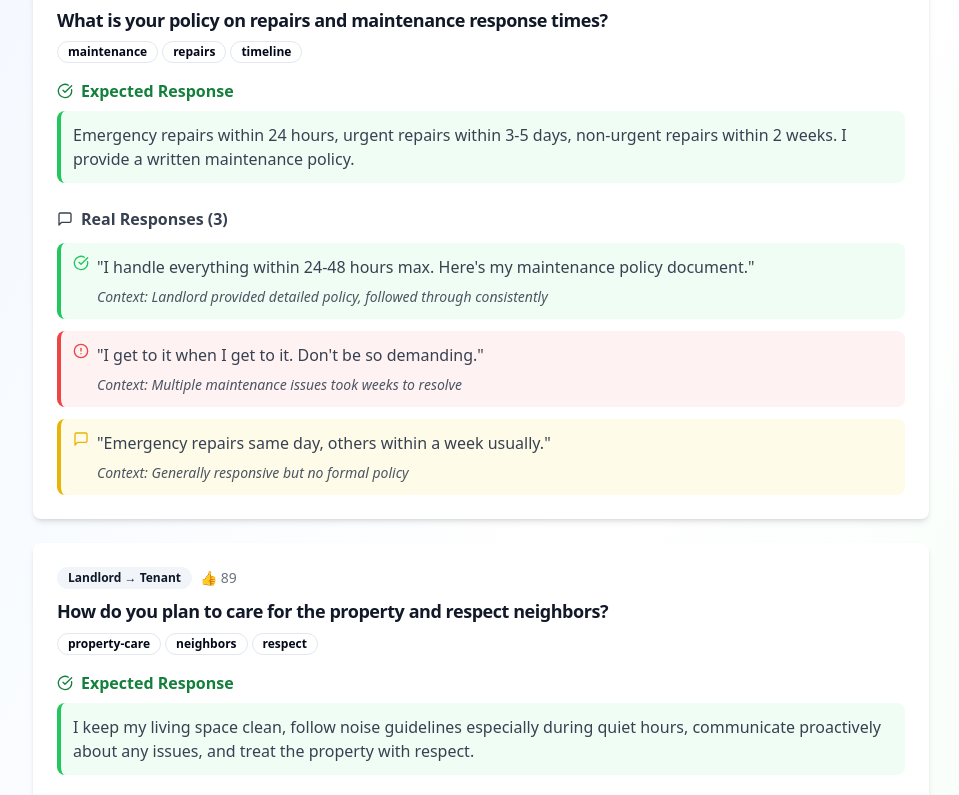
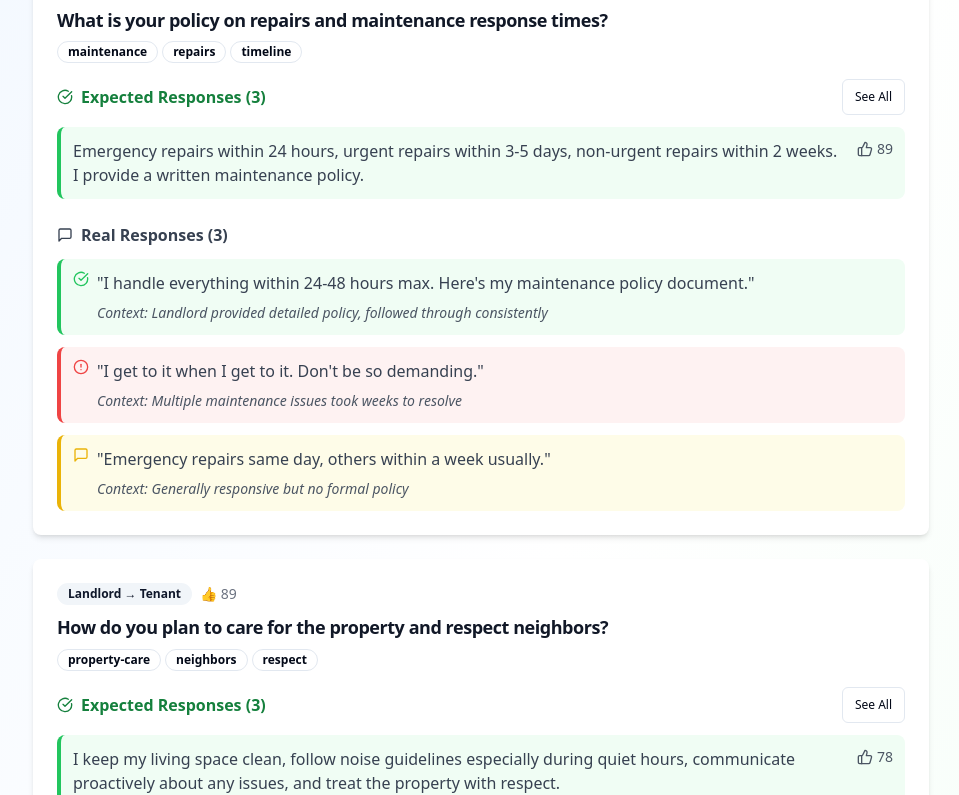
Before and after one commit to Anush01/rent-reality-check-community, a React (Vite) app: page / in a window 1280 px wide. Shown: the part 485-1280 px from the top of the page, without its empty margins (159-1118 px from the left). Built offline with nearby package versions, Linux system fonts and the light colour scheme.

Commit message:
Add thumbs up count and "see all" button
Add thumbs up count to expected responses and a "see all" button to show multiple expected responses.

```diff
--- a/src/pages/Index.tsx
+++ b/src/pages/Index.tsx
@@ -8,13 +8,16 @@ import { Input } from "@/components/ui/input";
 import { Textarea } from "@/components/ui/textarea";
 import { Label } from "@/components/ui/label";
 import { Dialog, DialogContent, DialogDescription, DialogFooter, DialogHeader, DialogTitle, DialogTrigger } from "@/components/ui/dialog";
-import { Search, Users, MessageSquare, CheckCircle, AlertCircle } from "lucide-react";
+import { Search, Users, MessageSquare, CheckCircle, AlertCircle, ThumbsUp } from "lucide-react";
 
 interface Question {
   id: string;
   category: 'tenant-to-landlord' | 'landlord-to-tenant';
   question: string;
-  expectedResponse: string;
+  expectedResponses: {
+    response: string;
+    votes: number;
+  }[];
   actualResponses: {
     response: string;
     outcome: 'positive' | 'negative' | 'neutral';
@@ -29,7 +32,20 @@ const sampleQuestions: Question[] = [
     id: '1',
     category: 'tenant-to-landlord',
     question: 'What is your policy on repairs and maintenance response times?',
-    expectedResponse: 'Emergency repairs within 24 hours, urgent repairs within 3-5 days, non-urgent repairs within 2 weeks. I provide a written maintenance policy.',
+    expectedResponses: [
+      {
+        response: 'Emergency repairs within 24 hours, urgent repairs within 3-5 days, non-urgent repairs within 2 weeks. I provide a written maintenance policy.',
+        votes: 89
+      },
+      {
+        response: 'I handle all repairs within 24-48 hours maximum and provide written documentation of my maintenance procedures.',
+        votes: 67
+      },
+      {
+        response: 'Emergency repairs same day, urgent within 72 hours, routine within one week. I maintain a list of trusted contractors.',
+        votes: 43
+      }
+    ],
     actualResponses: [
       {
         response: 'I handle everything within 24-48 hours max. Here\'s my maintenance policy document.',
@@ -54,7 +70,20 @@ const sampleQuestions: Question[] = [
     id: '2',
     category: 'landlord-to-tenant',
     question: 'How do you plan to care for the property and respect neighbors?',
-    expectedResponse: 'I keep my living space clean, follow noise guidelines especially during quiet hours, communicate proactively about any issues, and treat the property with respect.',
+    expectedResponses: [
+      {
+        response: 'I keep my living space clean, follow noise guidelines especially during quiet hours, communicate proactively about any issues, and treat the property with respect.',
+        votes: 78
+      },
+      {
+        response: 'I maintain the property as if it were my own, respect quiet hours (10pm-7am), and communicate any concerns immediately.',
+        votes: 56
+      },
+      {
+        response: 'I\'m very tidy, work from home so I\'m usually around, and I believe in being a good neighbor through clear communication.',
+        votes: 34
+      }
+    ],
     actualResponses: [
       {
         response: 'I\'m very clean and quiet. I work from home so I\'m usually around to keep an eye on things.',
@@ -79,7 +108,16 @@ const sampleQuestions: Question[] = [
     id: '3',
     category: 'tenant-to-landlord',
     question: 'Can you provide references from previous tenants?',
-    expectedResponse: 'Yes, I can provide contact information for 2-3 previous tenants (with their permission) who can speak about their rental experience.',
+    expectedResponses: [
+      {
+        response: 'Yes, I can provide contact information for 2-3 previous tenants (with their permission) who can speak about their rental experience.',
+        votes: 92
+      },
+      {
+        response: 'Absolutely! I have references from recent tenants and I\'m transparent about my rental history.',
+        votes: 67
+      }
+    ],
     actualResponses: [
       {
         response: 'Absolutely! Here are three references from tenants who lived here in the past two years.',
@@ -101,6 +139,7 @@ const Index = () => {
   const [searchTerm, setSearchTerm] = useState("");
   const [selectedCategory, setSelectedCategory] = useState<'all' | 'tenant-to-landlord' | 'landlord-to-tenant'>('all');
   const [isDialogOpen, setIsDialogOpen] = useState(false);
+  const [expandedExpected, setExpandedExpected] = useState<{ [key: string]: boolean }>({});
   const [formData, setFormData] = useState({
     question: "",
     expectedResponse: "",
@@ -117,6 +156,13 @@ const Index = () => {
       expectedResponse: "",
       actualResponse: ""
     });
+  };
+
+  const toggleExpectedResponses = (questionId: string) => {
+    setExpandedExpected(prev => ({
+      ...prev,
+      [questionId]: !prev[questionId]
+    }));
   };
 
   const filteredQuestions = sampleQuestions.filter(q => {
@@ -284,15 +330,54 @@ const Index = () => {
               </CardHeader>
 
               <CardContent>
-                {/* Expected Response */}
+                {/* Expected Responses */}
                 <div className="mb-6">
-                  <h4 className="font-semibold text-green-700 mb-2 flex items-center gap-2">
-                    <CheckCircle className="w-4 h-4" />
-                    Expected Response
-                  </h4>
-                  <p className="text-gray-700 bg-green-50 p-3 rounded-lg border-l-4 border-green-500">
-                    {question.expectedResponse}
-                  </p>
+                  <div className="flex items-center justify-between mb-3">
+                    <h4 className="font-semibold text-green-700 flex items-center gap-2">
+                      <CheckCircle className="w-4 h-4" />
+                      Expected Responses ({question.expectedResponses.length})
+                    </h4>
+                    {question.expectedResponses.length > 1 && (
+                      <Button
+                        variant="outline"
+                        size="sm"
+                        onClick={() => toggleExpectedResponses(question.id)}
+                        className="text-xs"
+                      >
+                        {expandedExpected[question.id] ? 'Show Less' : 'See All'}
+                      </Button>
+                    )}
+                  </div>
+
+                  <div className="space-y-3">
+                    {/* Always show the top expected response */}
+                    <div className="bg-green-50 p-3 rounded-lg border-l-4 border-green-500">
+                      <div className="flex items-start justify-between">
+                        <p className="text-gray-700 flex-1">
+                          {question.expectedResponses[0].response}
+                        </p>
+                        <div className="flex items-center gap-1 ml-3 text-sm text-gray-600">
+                          <ThumbsUp className="w-4 h-4" />
+                          <span>{question.expectedResponses[0].votes}</span>
+                        </div>
+                      </div>
+                    </div>
+
+                    {/* Show additional expected responses when expanded */}
+                    {expandedExpected[question.id] && question.expectedResponses.slice(1).map((expectedResponse, idx) => (
+                      <div key={idx} className="bg-green-50 p-3 rounded-lg border-l-4 border-green-500">
+                        <div className="flex items-start justify-between">
+                          <p className="text-gray-700 flex-1">
+                            {expectedResponse.response}
+                          </p>
+                          <div className="flex items-center gap-1 ml-3 text-sm text-gray-600">
+                            <ThumbsUp className="w-4 h-4" />
+                            <span>{expectedResponse.votes}</span>
+                          </div>
+                        </div>
+                      </div>
+                    ))}
+                  </div>
                 </div>
 
                 {/* Actual Responses */}
```
